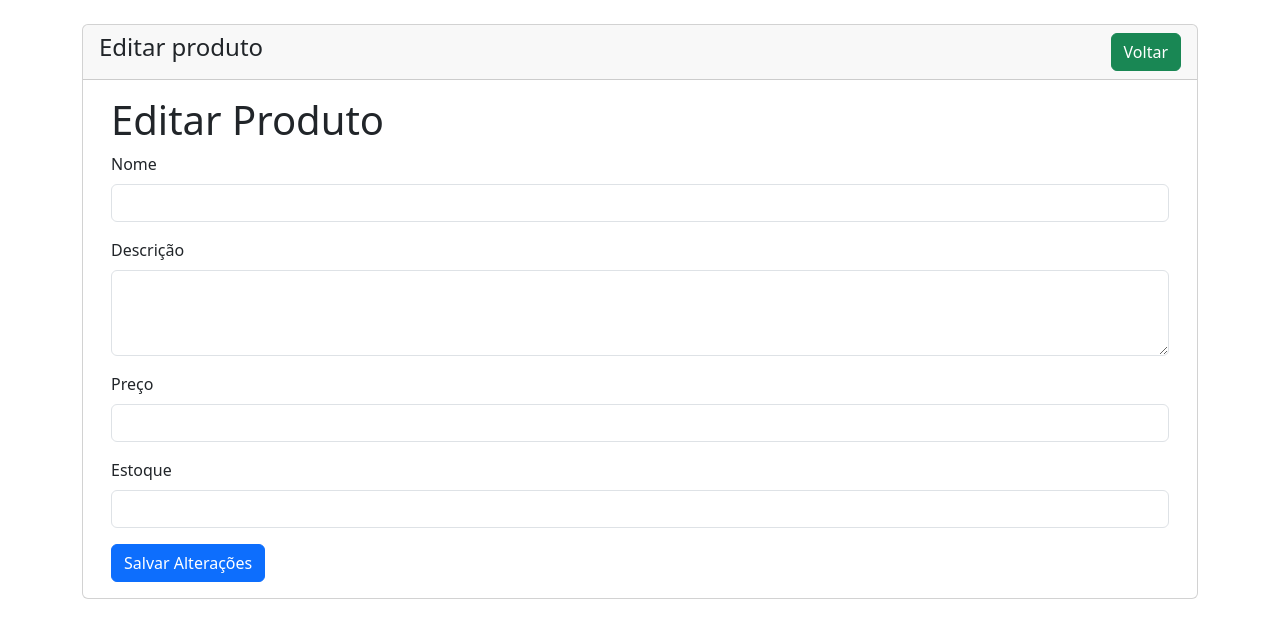
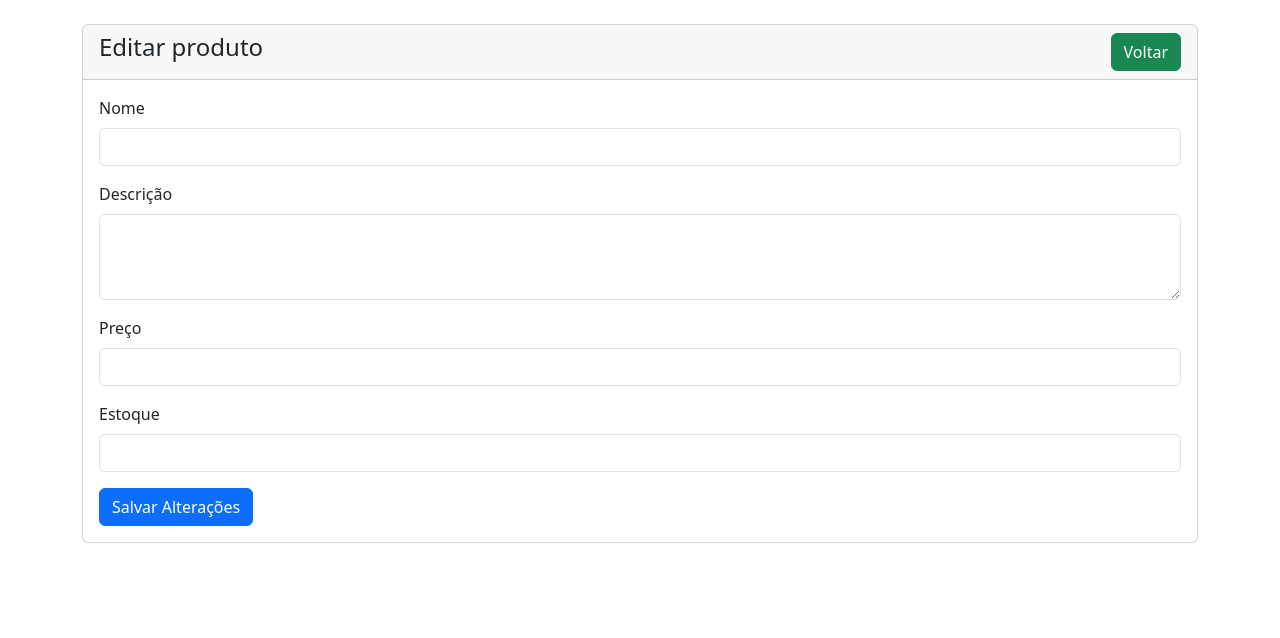
Before and after one commit to 1contin/CRUD-Produtos, a PHP site: page /edit.php?id=1 in a window 1280 px wide. Shown: the part 46-684 px from the top of the page. Run offline with PHP 8.4, Linux system fonts and the light colour scheme; data that the repository does not hold is empty.

Commit message:
pequenas alteracoes

```diff
--- a/views/edit.php
+++ b/views/edit.php
@@ -32,8 +32,6 @@ if ($_SERVER["REQUEST_METHOD"] == "POST") {
                         </h4>
                     </div>
                     <div class="card-body">
-                        <div class="container">
-                            <h1>Editar Produto</h1>
                             <form method="POST">
                                 <div class="mb-3">
                                     <label for="nome" class="form-label">Nome</label>
```
